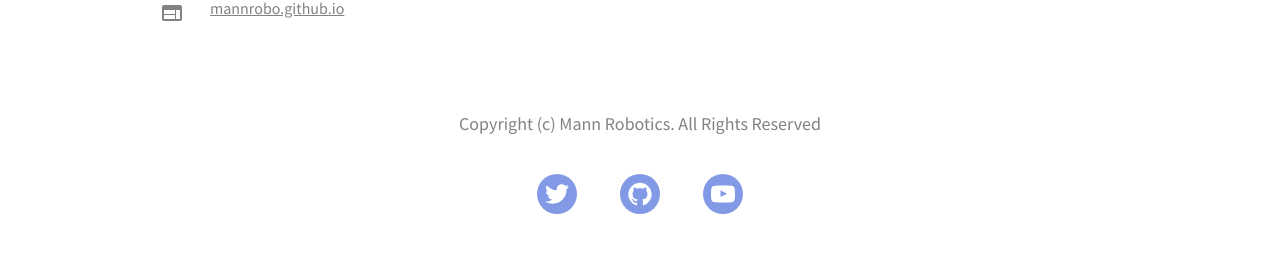
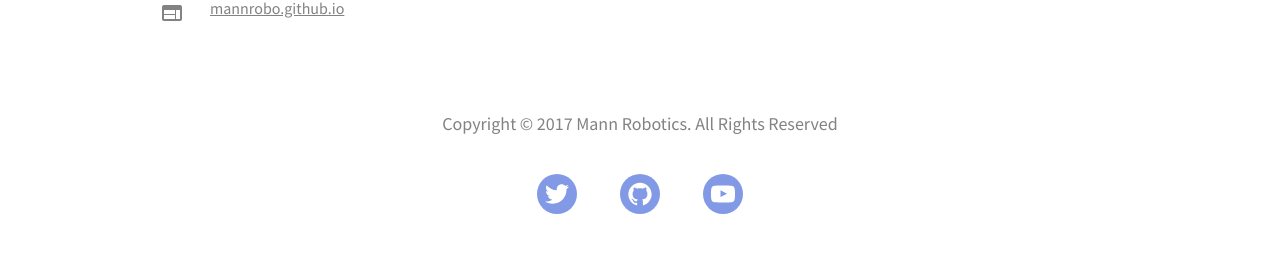
Before and after one commit to mannrobo/mannrobo.github.io, a Jekyll site: the page built from index.html, in a window 1280 px wide and 900 px high, scrolled down 3404 px. Shown: the part 632-885 px from the top of the window. Built offline with Jekyll 4.4.1, drawn with Linux system fonts in a browser that asks for light colours; comment, search, counter and statistics services are not loaded.

Commit message:
Add year to copyright measure

```diff
--- a/_includes/footer.html
+++ b/_includes/footer.html
@@ -1,5 +1,5 @@
 <footer>
-    <p class="copyright">Copyright (c) Mann Robotics. All Rights Reserved</p>
+    <p class="copyright">Copyright &copy; {{ 'now' | date: "%Y" }} Mann Robotics. All Rights Reserved</p>
     <ul class="social social-circle">
         <li><a href="https://twitter.com/mannrobo">
             {% include icon-twitter.svg %}
```
